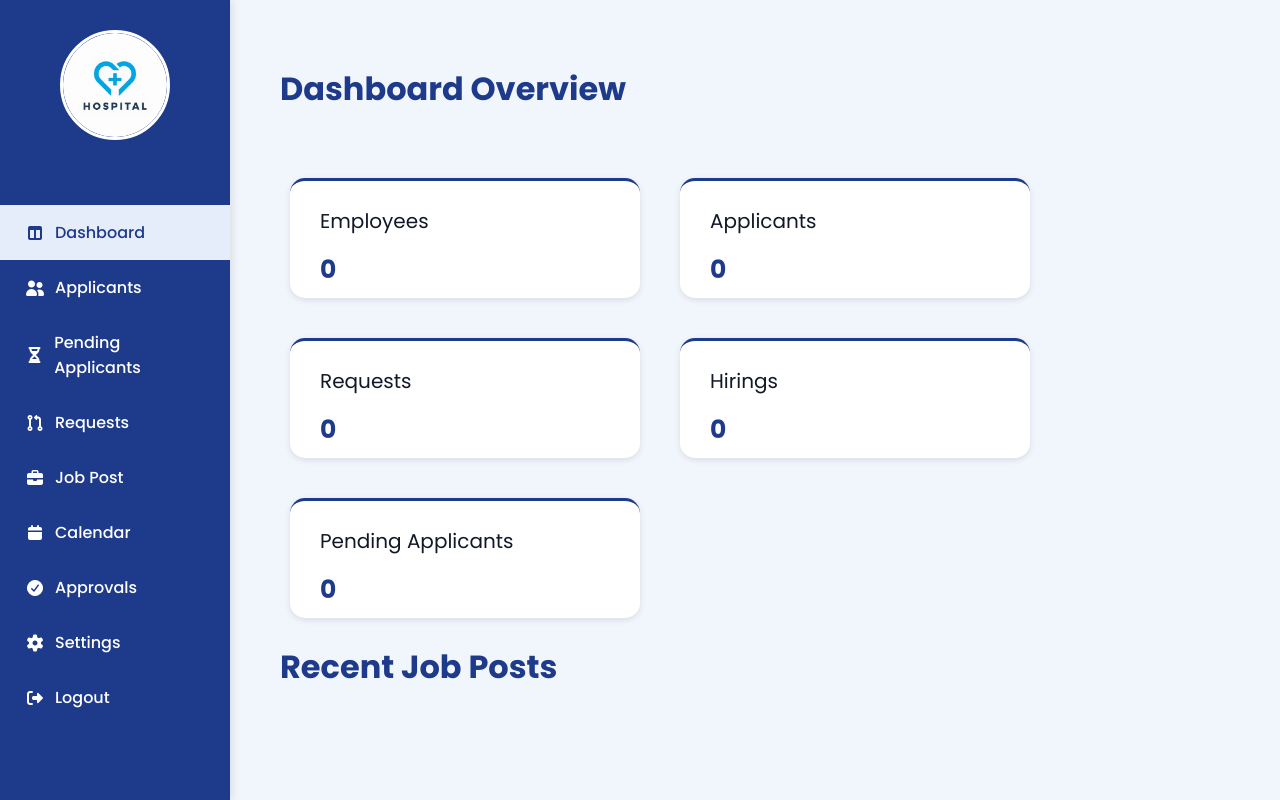
After one commit to jojanajeangarabillo/HR-EMPLOYEE-MANAGEMENT, a PHP site: page /HR-EMPLOYEE-MANAGEMENT/Manager_Dashboard.php in a window 1280 px wide. The commit adds this page. Run offline with PHP 8.4, Linux system fonts and the light colour scheme; some libraries are stand-ins or nearby versions.

Commit message:
(Manager dashboard)

```diff
--- /dev/null
+++ b/Manager_Dashboard.php
@@ -0,0 +1,166 @@
+<!DOCTYPE html>
+<html lang="en">
+
+<head>
+    <meta charset="UTF-8">
+    <meta name="viewport" content="width=device-width, initial-scale=1.0">
+    <title>Admin Dashboard</title>
+
+    <link rel="stylesheet" href="manager-sidebar.css">
+
+    <!-- Font Awesome Icons -->
+    <link rel="stylesheet" href="https://cdnjs.cloudflare.com/ajax/libs/font-awesome/7.0.1/css/all.min.css"
+        integrity="sha512-2SwdPD6INVrV/lHTZbO2nodKhrnDdJK9/kg2XD1r9uGqPo1cUbujc+IYdlYdEErWNu69gVcYgdxlmVmzTWnetw=="
+        crossorigin="anonymous" referrerpolicy="no-referrer" />
+
+    <style>
+        body {
+            font-family: 'Poppins', 'Roboto', sans-serif;
+            margin: 0;
+            display: flex;
+            background-color: #f1f5fc;
+            color: #111827;
+        }
+
+        .sidebar-logo {
+     display: flex;
+     justify-content: center;
+     margin-bottom: 25px;
+    }
+
+    .sidebar-logo img {
+     height: 110px;
+     width: 110px;
+     border-radius: 50%;
+     object-fit: cover;
+     border: 3px solid #ffffff;
+    }
+
+
+        .sidebar-name {
+            display: flex;
+            justify-content: center;
+            align-items: center;
+            text-align: center;
+            color: white;
+            padding: 10px;
+            margin-bottom: 30px;
+            font-size: 18px;
+            flex-direction: column;
+        }
+
+        .main-content {
+            padding: 40px 30px;
+            margin-left: 220px;
+            display: flex;
+            flex-direction: column;
+        }
+
+        .main-content-header h1 {
+            padding: 25px 30px;
+            margin: 0;
+            font-size: 2rem;
+            margin-bottom: 40px;
+            color: #1E3A8A;
+        }
+
+        .job-posts h2 {
+            padding: 25px 30px;
+            margin: 0;
+            font-size: 2rem;
+            margin-bottom: 40px;
+            color: #1E3A8A;
+        }
+
+        .stats {
+            display: flex;
+            gap: 40px;
+            flex-wrap: wrap;
+            margin-left: 40px;
+        }
+
+        .section {
+            padding: 25px 30px;
+            border-radius: 15px;
+            border-top-style: solid;
+            border-color: #1E3A8A;
+            width: 350px;
+            height: 120px;
+            background-color: white;
+            box-shadow: 0 2px 6px rgba(0, 0, 0, 0.1);
+            transition: transform 0.2s ease;
+        }
+
+        .section label {
+            font-size: 20px;
+        }
+
+        .section h3 {
+            color: #1E3A8A;
+            margin-top: 15px;
+            font-size: 25px;
+        }
+    </style>
+</head>
+
+<body>
+    <!-- SIDEBAR -->
+    <div class="sidebar">
+        <div class="sidebar-logo">
+            <img src="Images/hospitallogo.png" alt="Hospital Logo">
+        </div>
+
+        <ul class="nav">
+            <li class="active"><a href="Manager_Dashboard.php"><i class="fa-solid fa-table-columns"></i>Dashboard</a></li>
+            <li><a href="#"><i class="fa-solid fa-user-group"></i>Applicants</a></li>
+            <li><a href="#"><i class="fa-solid fa-hourglass-half"></i>Pending Applicants</a></li>
+            <li><a href="#"><i class="fa-solid fa-code-pull-request"></i>Requests</a></li>
+            <li><a href="#"><i class="fa-solid fa-briefcase"></i>Job Post</a></li>
+            <li><a href="Manager_Calendar.php"><i class="fa-solid fa-calendar"></i>Calendar</a></li>
+            <li><a href="#"><i class="fa-solid fa-circle-check"></i>Approvals</a></li>
+            <li><a href="#"><i class="fa-solid fa-gear"></i>Settings</a></li>
+            <li><a href="#"><i class="fa-solid fa-right-from-bracket"></i>Logout</a></li>
+        </ul>
+    </div>
+
+    <!-- MAIN CONTENT -->
+    <main class="main-content">
+        <div class="main-content-header">
+            <h1>Dashboard Overview</h1>
+        </div>
+
+        <div class="stats">
+            <div class="section">
+                <label>Employees</label>
+                <h3>0</h3>
+            </div>
+
+            <div class="section">
+                <label>Applicants</label>
+                <h3>0</h3>
+            </div>
+
+            <div class="section">
+                <label>Requests</label>
+                <h3>0</h3>
+            </div>
+
+            <div class="section">
+                <label>Hirings</label>
+                <h3>0</h3>
+            </div>
+
+            <div class="section">
+                <label>Pending Applicants</label>
+                <h3>0</h3>
+            </div>
+        </div>
+
+        <div class="job-posts">
+            <h2>Recent Job Posts</h2>
+        </div>
+    </main>
+
+</body>
+
+</html>
```
Also changed, not shown: Admin-request.php (+60 -5 lines).
